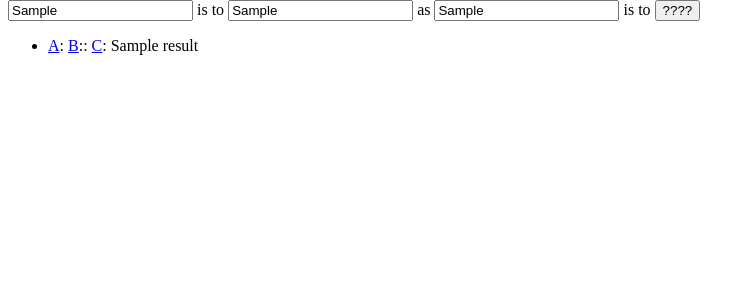
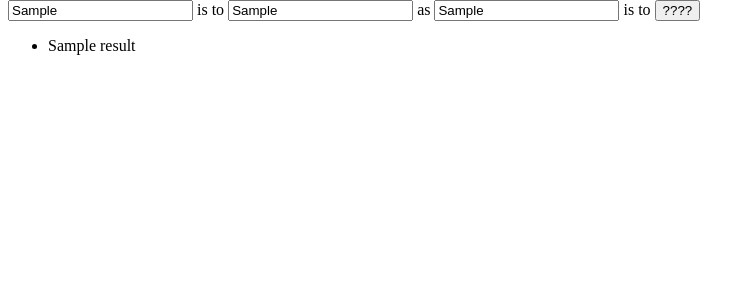
Before and after one commit to ryanhinkel/thesaurus, a Python web app: template thesaurus/templates/analogy.html in a window 1280 px wide. Shown: the part 26-326 px from the top of the page, without its empty margins (0-755 px from the left). Run offline with Jinja, Linux system fonts and the light colour scheme; the template is opened without the code that fills it: most values are stand-ins (such as "Sample title", 1, 10 or a date in 2020).

Commit message:
Remove swap word buttons

```diff
--- a/thesaurus/templates/addition.html
+++ b/thesaurus/templates/addition.html
@@ -16,10 +16,6 @@
 <ul class='results'>
   {% for result in results %}
     <li>
-      <span class='swap-word-buttons'>
-        <a href='/addition?a={{ result }}&b={{ b }}'>A</a>
-        <a href='/addition?a={{ a }}&b={{ result }}'>B</a>
-      </span>
       {{ result }}
     </li>
   {% endfor %}
--- a/thesaurus/templates/analogy.html
+++ b/thesaurus/templates/analogy.html
@@ -19,11 +19,6 @@
 <ul class='results'>
   {% for result in results %}
     <li>
-      <span class='swap-word-buttons'>
-        <a href='/analogy?a={{ result }}&b={{ b }}&c={{ c }}'>A</a>:
-        <a href='/analogy?a={{ a }}&b={{ result }}&c={{ c }}'>B</a>::
-        <a href='/analogy?a={{ a }}&b={{ b }}&c={{ result }}'>C</a>:
-      </span>
       {{ result }}
     </li>
   {% endfor %}
```
